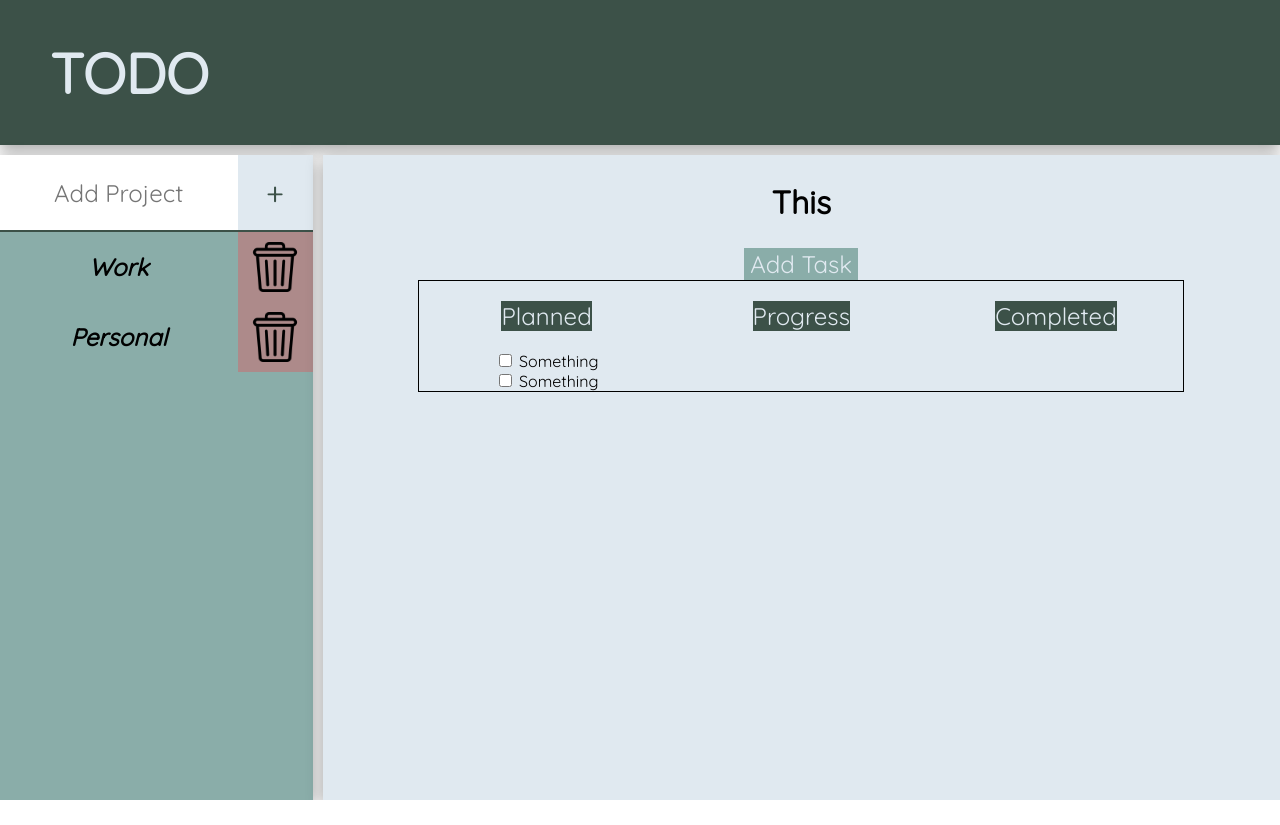
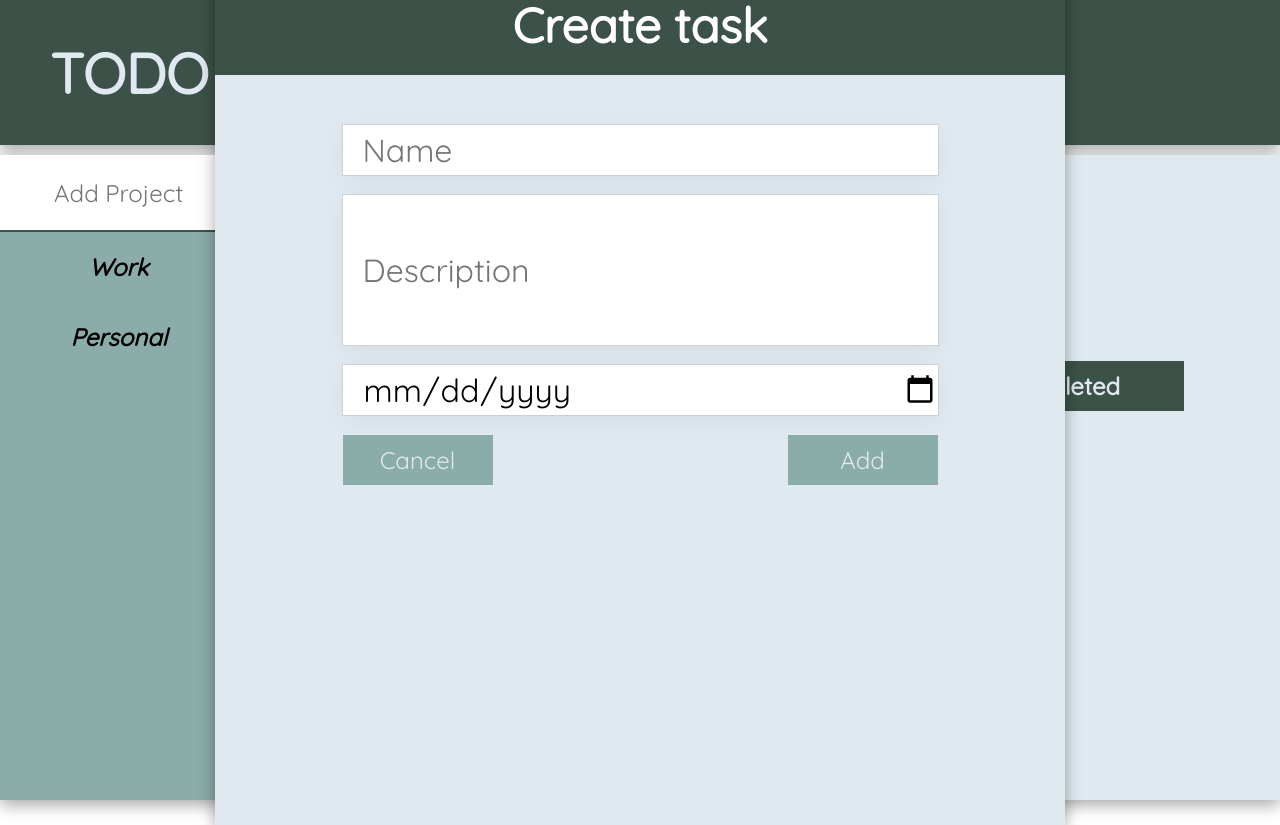
Before and after one commit to justincbal/Todo-list, a website built with webpack: page dist/index.html in a window 1280 px wide. Both pictures are taken after a click on the button "Add Task". Before the commit the page ends 800 px from the top, so only its background shows below. Built offline with nearby package versions, Linux system fonts and the light colour scheme.

Commit message:
finish html & css layout. TODO: Create functionalitiy

```diff
--- a/src/index.js
+++ b/src/index.js
@@ -1,9 +1,11 @@
 import './styles/main.scss';
 import { Project, createProject } from './project';
+import { createTask } from './task';
 const taskBtn = document.querySelector('.taskbtn');
-const delProj = document.querySelectorAll('.projDel');
+const addList = document.querySelector('.addList');
 
 // Create a project
  taskBtn.addEventListener('click', createProject);
 
-//  Delete a project
+// Create a task
+addList.addEventListener('click', createTask);
--- a/src/project.js
+++ b/src/project.js
@@ -1,6 +1,13 @@
+import { Task } from './task';
+
 class Project {
     constructor(name) {
         this._projectName = name;
+        this._projectList = [];
+    }
+
+    addList(obj) {
+
     }
 }
 
@@ -17,7 +24,13 @@ function createProject(){
     div.append(h2);
     div.append(btn);
     sideNav.append(div);
+
+    const proj = new Project(projName.value);
+    console.log(proj);
+
     projName.value = "";
+
+
 
     btn.addEventListener('click', deleteProject);
 }
--- a/src/styles/main.scss
+++ b/src/styles/main.scss
@@ -206,10 +206,10 @@ body {
     display: flex;
     flex-direction: column;
     align-items: center;
-
+    gap: 20px;
 
     .list-heading {
-        font-size: 2rem;
+        font-size: 2.5rem;
         width: 66%;
         text-align: center;
     }
@@ -217,31 +217,141 @@ body {
     button {
         background-color: $Light-green;
         font-size: 1.5rem;
+        width: 200px;
+        height: 50px;
         color: $White;
         border: none;
+        box-shadow: rgba(0, 0, 0, 0.24) 0px 3px 8px;
+
+        &:hover {
+            cursor: pointer;
+            box-shadow: rgb(0 0 0 / 50%) 0px 3px 8px;
+        }
     }
-
 
     .listing {
         display: flex;
         width: 80%;
-        border: 1px solid black;
         justify-content: space-between;
 
         .list {
-            width: 400px;
+            width: 250px;
             display: flex;
             flex-direction: column;
-            align-items: center;
 
-            h2 {
-                font-size: 1.5rem;
-                font-weight: 100;
+            .hd {
                 background-color: $Green;
                 color: $White;
+                display: flex;
+                justify-content: center;
+                align-items: center;
+                margin: 0;
+            }
+
+            .task {
+                background-color: $Light-green;
+                display: flex;
+                align-items: center;
+
+                label {
+                    display: flex;
+                    justify-content: center;
+                    align-items: center;
+                    flex-grow: 1;
+                    font-size: 1.3rem;
+                    color: $White;
+                    font-weight: 900;
+                }
+
+
+                input {
+                    width: 40px;
+                    height: 40px;
+                    accent-color: $Green;
+
+                    &:hover {
+                        cursor: pointer;
+                    }
+                }
+
+
+            }
+
+            > * {
+                height: 50px;
+            }
+
+        }
+    }
+
+}
+
+.task-form {
+
+    position: absolute;
+    left: 50%;
+    top: 50%;
+    transform: translate(-50%, -50%);
+    // Start display none change to flex
+    display: none;
+    flex-direction: column;
+    align-items: center;
+    background-color: $White;
+    height: 850px;
+    width: 850px;
+
+    .task-formHeading {
+        background-color: $Green;
+        height: 100px;
+        width: 100%;
+        margin: 0;
+        display: flex;
+        justify-content: center;
+        align-items: center;
+        font-size: 3rem;
+        color: white;
+        margin-bottom: 50px;
+    }
+
+    .form {
+
+        display: flex;
+        flex-direction: column;
+        width: 70%;
+        gap: 20px;
+
+        input {
+            height: 50px;
+            font-size: 2rem;
+            padding-left: 20px;
+            border: none;
+            box-shadow: rgba(0, 0, 0, 0.05) 0px 6px 24px 0px, rgba(0, 0, 0, 0.08) 0px 0px 0px 1px;
+        }
+
+        .taskDesc {
+            height: 150px;
+        }
+
+        .task-form-buttons {
+            display: flex;
+            justify-content: space-between;
+
+
+            .task-btn {
+                height: 50px;
+                width: 150px;
+                font-size: 1.5rem;
+                background-color: $Light-green;
+                color: $White;
+                border: none;
+
+                &:hover {
+                    cursor: pointer;
+                    font-weight: 900;
+                }
             }
         }
 
+
     }
-
 }
--- a/src/task.js
+++ b/src/task.js
@@ -1,8 +1,55 @@
+import {Project} from './project';
+
 class Task {
-    constructor(name, description, date, status) {
+    constructor(name, description, date, status = "planned") {
         this.taskName = name;
         this.taskDesc = description;
         this.taskDate = date;
         this.taskStatus = status;
     }
 }
+
+function createTask() {
+    // TODO: Create task object
+
+    // Form fields
+    const taskName = document.querySelector('#taskName');
+    const taskDesc = document.querySelector('#taskDesc');
+    const taskDate = document.querySelector('#taskDate');
+
+
+    // Pop up form
+    const taskForm = document.querySelector('.task-form');
+    taskForm.style.display = "flex";
+
+    // Close form
+    const cancelBtn = document.querySelector('.cancel');
+    cancelBtn.addEventListener('click', () => {
+        taskForm.style.display = "none";
+        taskName.value = "";
+        taskDesc.value = "";
+        taskDate.value = "";
+    })
+
+    // Add button
+    const addBtn = document.querySelector('.add');
+    addBtn.addEventListener('click', () => {
+        taskForm.style.display = "none";
+        console.log(taskName.value);
+        console.log(taskDesc.value);
+        console.log(taskDate.value);
+
+
+        const task = new Task(taskName.value, taskDesc.value, taskDate.value);
+        console.table(task);
+
+
+        taskName.value = "";
+        taskDesc.value = "";
+        taskDate.value = "";
+    })
+
+
+}
+
+export {createTask};
```
Also changed, not shown: dist/index.html, dist/main.js.
